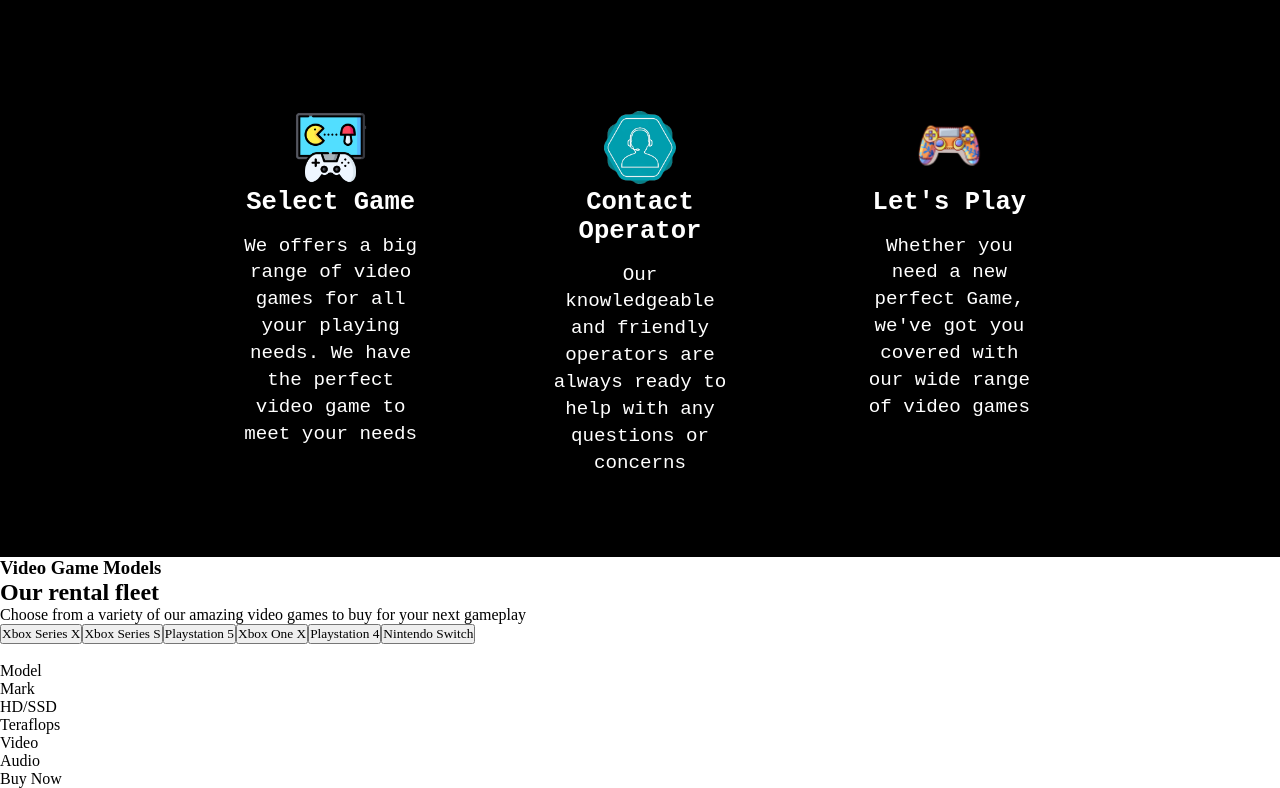
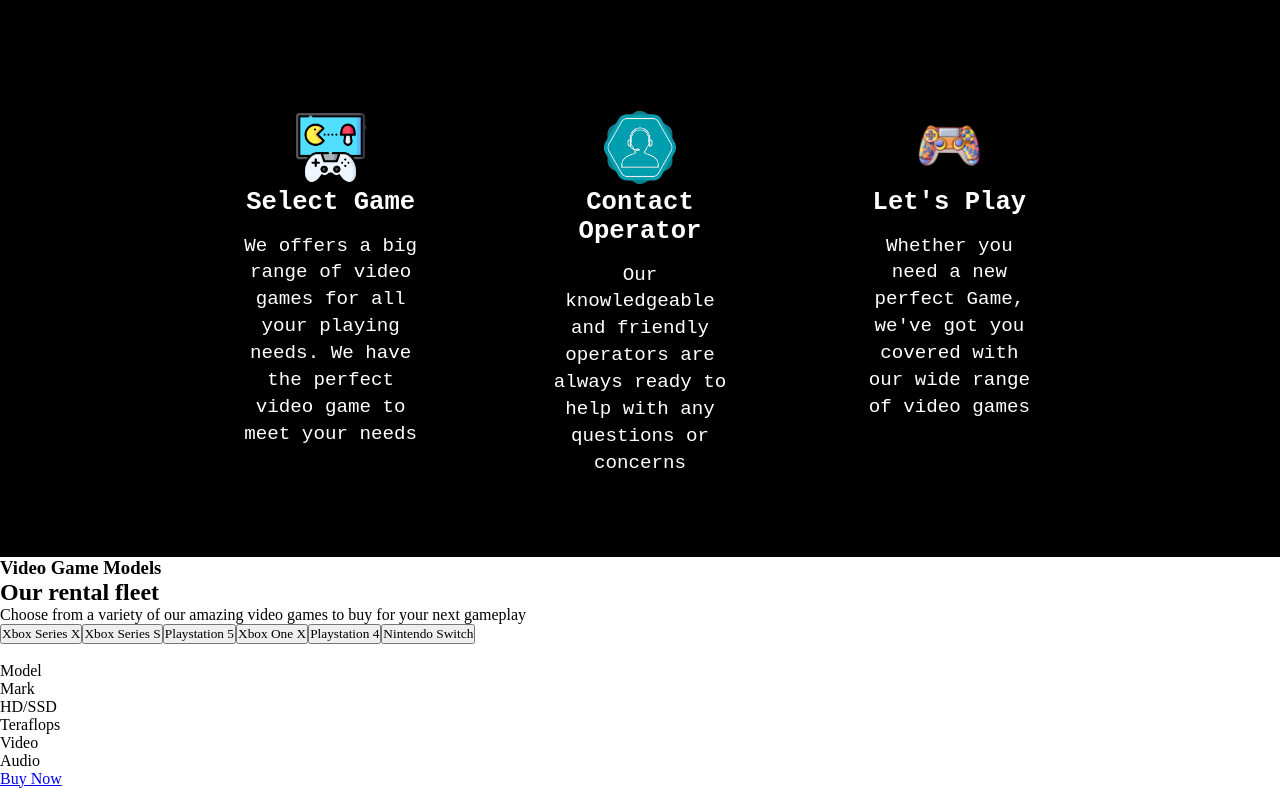
Before and after one commit to Arthur-Cyberpunk/iron_games, a React (Create React App) app: page / in a window 1280 px wide. Shown: the part 1220-2008 px from the top of the page. Built offline with nearby package versions, Linux system fonts and the light colour scheme.

Commit message:
first commit

```diff
--- a/src/components/GameModels/index.js
+++ b/src/components/GameModels/index.js
@@ -1,3 +1,4 @@
+import { Link } from "react-router-dom";
 import "./styles.scss";
 
 const GameModels = () => {
@@ -56,7 +57,7 @@
                     <span></span>
                   </div>
                 </div>
-                <a>Buy Now</a>
+                <Link>Buy Now</Link>
               </div>
             </div>
           </div>
```
